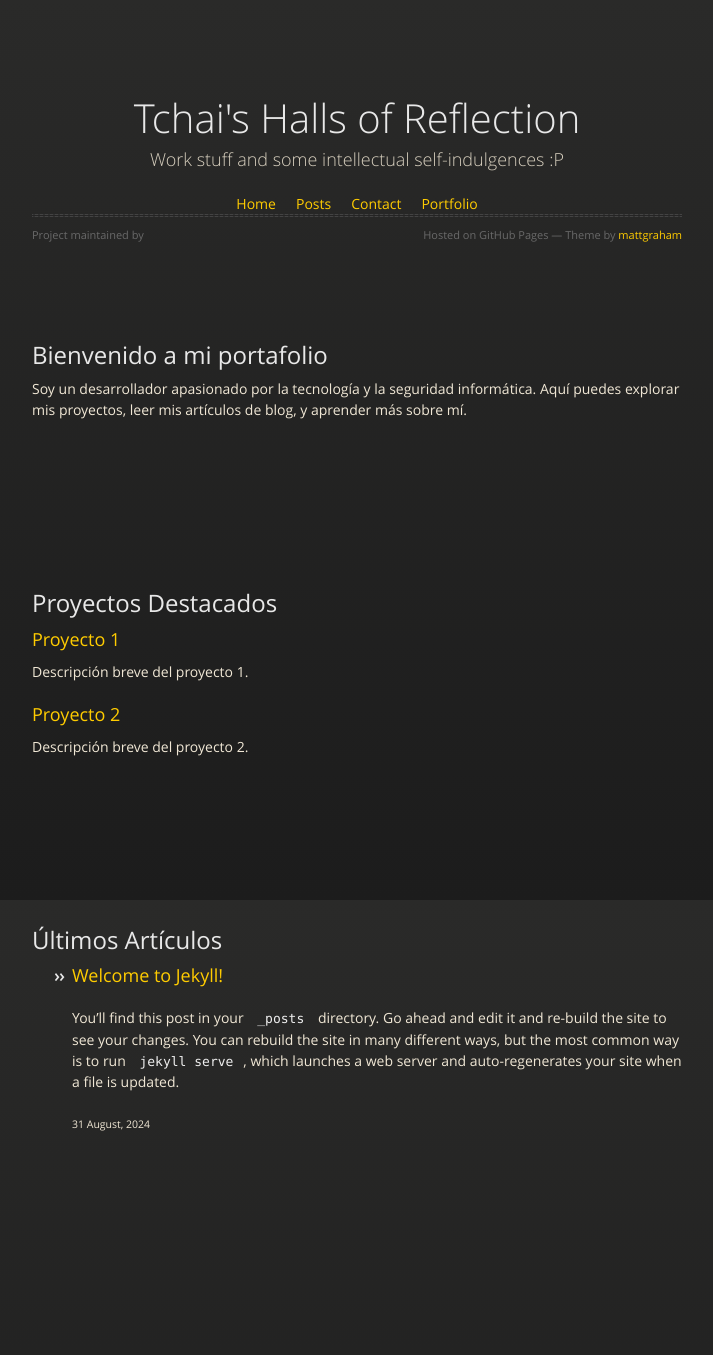
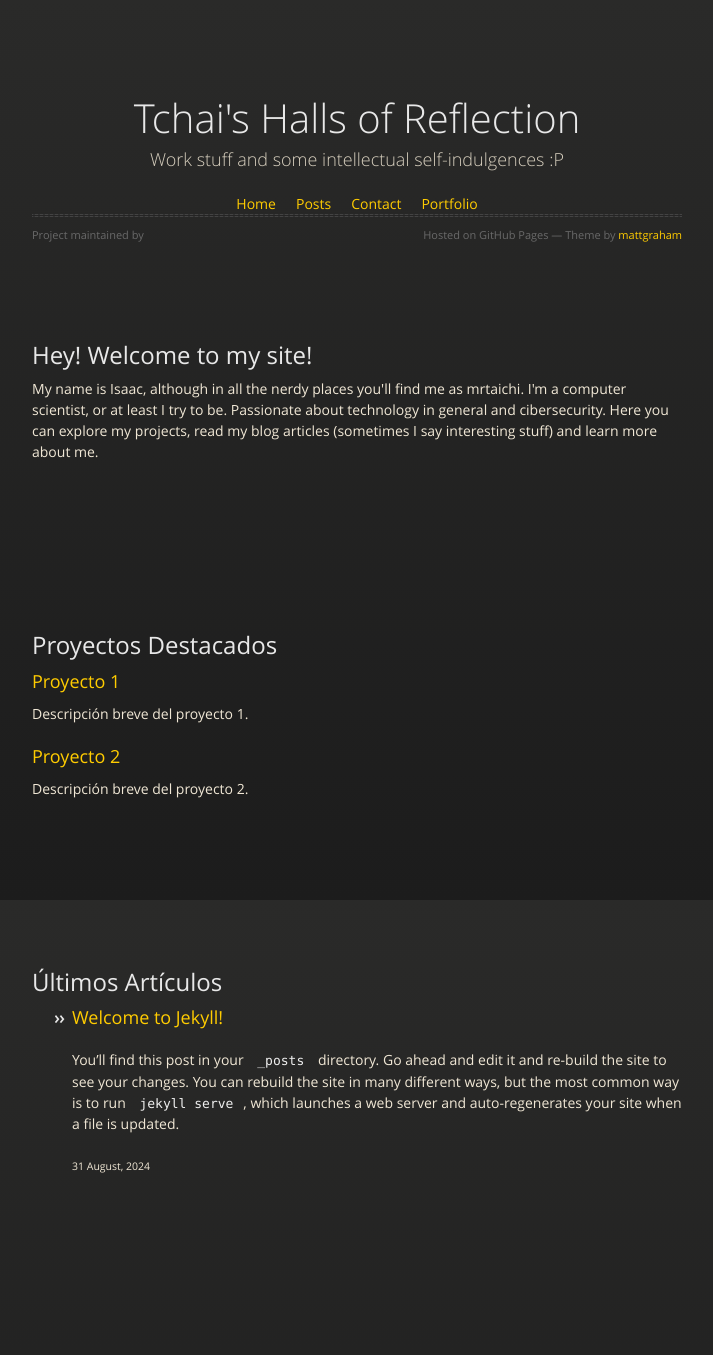
Before and after one commit to IsaacNietoG/IsaacNietoG.github.io, a Jekyll site: the page built from index.md, in a window 1280 px wide. Shown: the whole page, without its empty margins (283-996 px from the left). Built offline with Jekyll 4.4.1, drawn with Linux system fonts in a browser that asks for light colours; before the commit the page ends 1313 px from its top, so only the background shows below that.

Commit message:
Final description on index

```diff
--- a/index.md
+++ b/index.md
@@ -12,8 +12,8 @@ title: Inicio
 </head>
 <body>
     <section id="introduction">
-        <h2>Bienvenido a mi portafolio</h2>
-        <p>Soy un desarrollador apasionado por la tecnología y la seguridad informática. Aquí puedes explorar mis proyectos, leer mis artículos de blog, y aprender más sobre mí.</p>
+        <h2>Hey! Welcome to my site!</h2>
+        <p>My name is Isaac, although in all the nerdy places you'll find me as mrtaichi. I'm a computer scientist, or at least I try to be. Passionate about technology in general and cibersecurity. Here you can explore my projects, read my blog articles (sometimes I say interesting stuff) and learn more about me.</p>
     </section>
 
     <section id="featured-projects">
```
